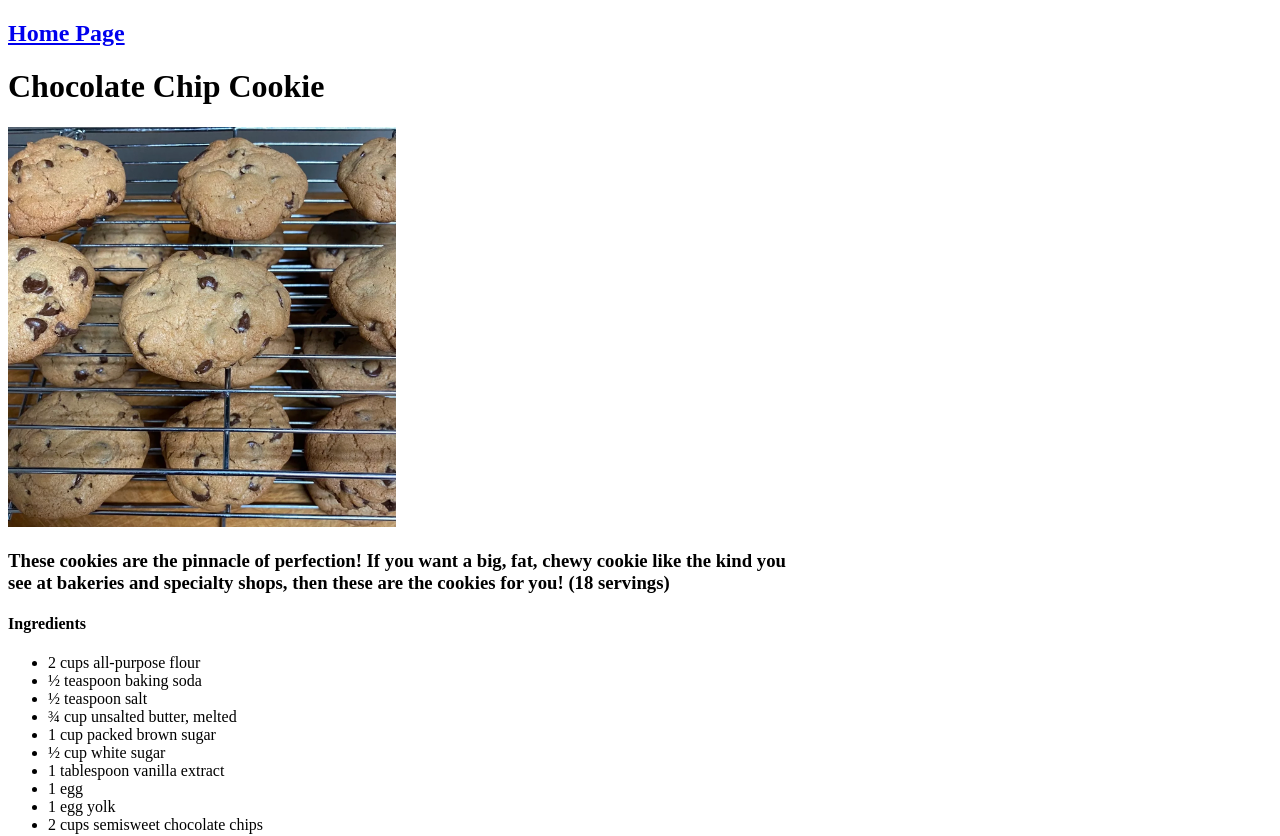
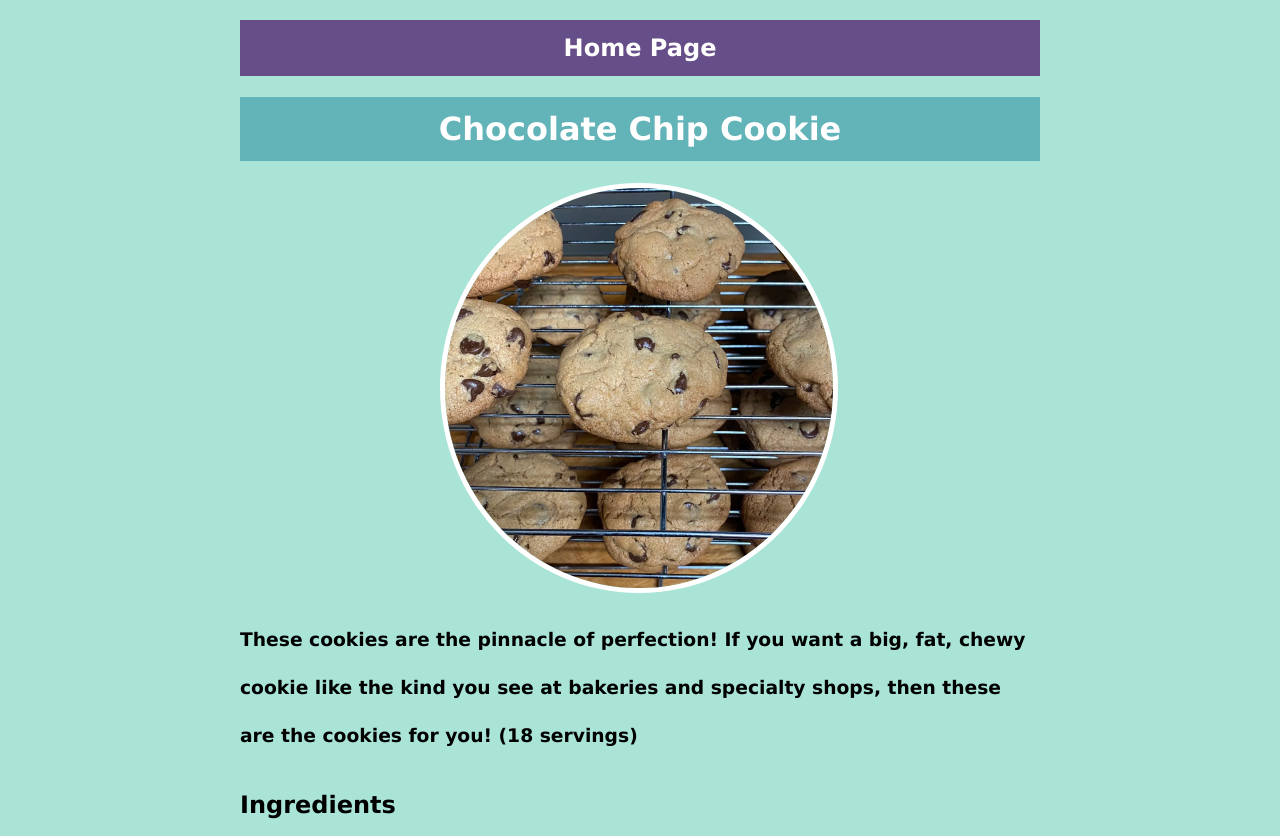
Before and after one commit to camila-fukuda/odin-recipes, a plain HTML site: page chocolate-chip-cookie.html in a window 1280 px wide. Shown: the top 836 px of the page. Drawn offline with Linux system fonts and the light colour scheme.

Commit message:
Modified page for CSS Foundations Practice Module.Added simple css to recipes and homepage.

```diff
--- a/chocolate-chip-cookie.html
+++ b/chocolate-chip-cookie.html
@@ -6,6 +6,8 @@
     <meta http-equiv="X-UA-Compatible" content="IE=edge">
     <meta name="viewport" content="width=device-width, initial-scale=1.0">
     <title>The Odin Project - Recipes</title>
+    <link rel="stylesheet" href="styles_recipe.css">
+
 </head>
 
 <body style="width: 800px;">
--- /dev/null
+++ b/styles_main.css
@@ -0,0 +1,43 @@
+body{
+    background-color: #4B3869;
+    font-family: 'Lucida Sans',Verdana, Geneva, Tahoma, sans-serif;
+}
+
+
+h1{
+    background-color: #664E88;
+    color: white;
+    text-align: center;
+}
+
+
+a{
+    text-decoration: none;
+    line-height: 2rem;
+    color: rgb(39, 39, 39);
+    font-weight: bold;
+}
+
+a:hover{
+    line-height: 3.5rem;
+    color: white;
+}
+
+li{
+    margin-right: 45px;
+}
+
+li:hover{
+    background-color: #63B4B8;
+}
+
+
+
+ul{
+    background-color: #A9E4D7;
+    width: 50%;
+    margin: 0 auto;
+    padding-top: 20px;
+    padding-bottom: 20px;
+    list-style: none;
+}
--- /dev/null
+++ b/styles_recipe.css
@@ -0,0 +1,61 @@
+body{
+    background-color: #A9E4D7;
+    font-family: 'Lucida Sans',Verdana, Geneva, Tahoma, sans-serif;
+    margin:0 auto;
+}
+
+
+h2{
+    background-color: #664E88;
+    color: white;
+    text-align: center;
+    line-height: 3.5rem;
+
+}
+
+h2:hover{
+    background-color: #63B4B8;
+}
+
+h1{
+    background-color: #63B4B8;
+    color: white;
+    text-align: center;
+    line-height: 4rem;
+
+}
+
+img{
+    border-radius: 100%;
+    border-color: white;
+    border-style: solid;
+    border-width: 5px;
+    margin: 0 200px;
+}
+
+a{
+    text-decoration: none;
+    color: white;
+}
+
+h3{
+    line-height: 3rem;
+}
+
+h4{
+    font-size: 1.5rem;
+    margin-bottom: 0;
+}
+
+ul, ol{
+    font-size: 1.25rem;
+    line-height: 2rem;
+}
+
+ul{
+    list-style-type: square;
+}
+
+ol>li::marker{
+    font-weight: bold;
+}
```
Also changed, not shown: index.html (+1 -0 lines), lasagna.html (+1 -0 lines), orange-chicken.html (+2 -0 lines).
